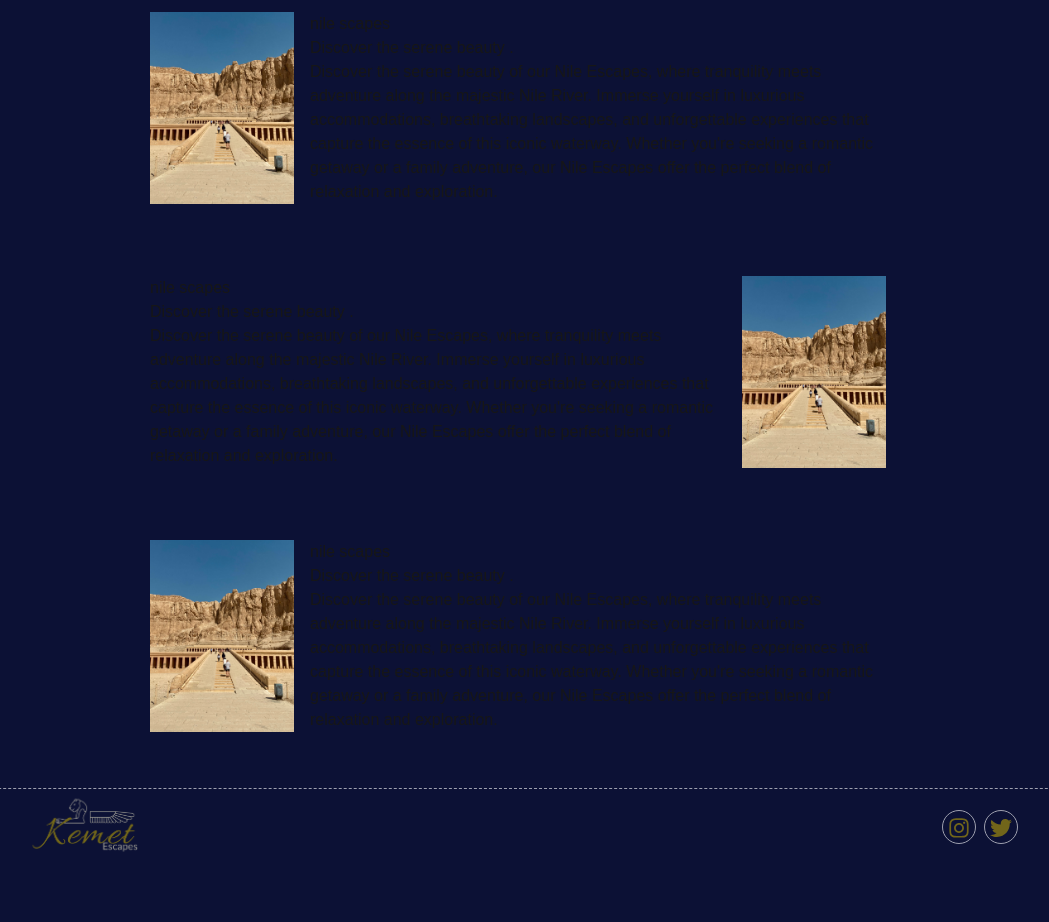
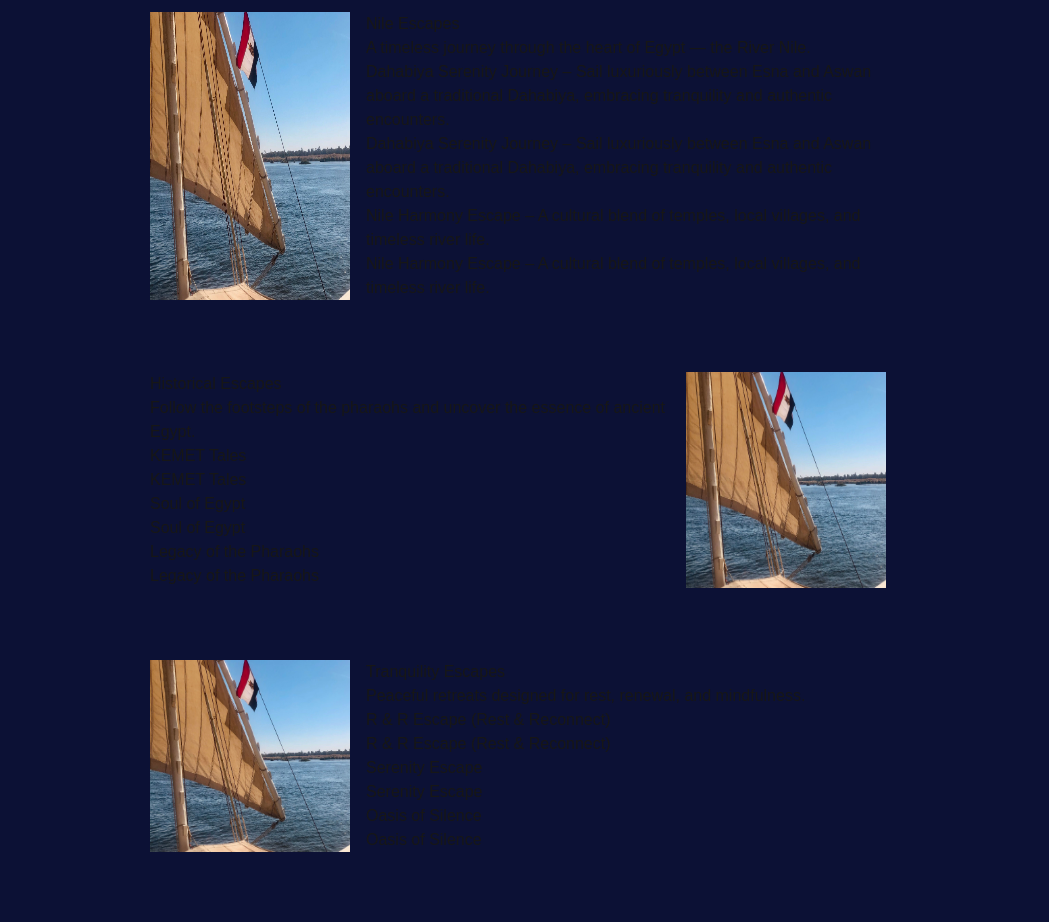
Before and after one commit to Usama23156/kemet-tourism, a Next.js app: page /Escapes in a window 1280 px wide. Shown: the part 160-1082 px from the top of the page, without its empty margins (122-1171 px from the left). Before the commit the page ends 1024 px from the top, so only its background shows below. Built offline with nearby package versions, Linux system fonts and the light colour scheme.

Commit message:
abdullah

```diff
--- a/src/_component/escapes/page.tsx
+++ b/src/_component/escapes/page.tsx
@@ -1,80 +1,94 @@
-import React from 'react'
+// import React from 'react'
 
-function page() {
+// function page() {
+//   return (
+//     <div>
+//        <h3 className='font-bold text-center text-3xl'>Escapes Page</h3>
+//        <div>
+//         <div className='max-w-3xl flex flex gap-4 mx-auto my-10 p-4'>
+//         <img src="/IMG_3426 2.jpg" alt="" className='w-36' />
+//         <div>
+//             <h4>nile scapes</h4>
+//             <p>Discover the serene beauty .</p>
+//             <p>Discover the serene beauty of our Nile Escapes, where tranquility meets adventure along the majestic Nile River. Immerse yourself in luxurious accommodations, breathtaking landscapes, and unforgettable experiences that capture the essence of this iconic waterway. Whether you're seeking a romantic getaway or a family adventure, our Nile Escapes offer the perfect blend of relaxation and exploration.</p>
+//         </div>
+//         </div>
+//         <div className='max-w-3xl flex flex gap-4 mx-auto my-10 p-4'>
+
+//         <div>
+//             <h4>nile scapes</h4>
+//             <p>Discover the serene beauty .</p>
+//             <p>Discover the serene beauty of our Nile Escapes, where tranquility meets adventure along the majestic Nile River. Immerse yourself in luxurious accommodations, breathtaking landscapes, and unforgettable experiences that capture the essence of this iconic waterway. Whether you're seeking a romantic getaway or a family adventure, our Nile Escapes offer the perfect blend of relaxation and exploration.</p>
+//         </div>
+//         <img src="/IMG_3426 2.jpg" alt="" className='w-36'/>
+//         </div>
+//          <div className='max-w-3xl flex flex gap-4 mx-auto my-10 p-4'>
+//         <img src="/IMG_3426 2.jpg" alt="" className='w-36' />
+//         <div>
+//             <h4>nile scapes</h4>
+//             <p>Discover the serene beauty .</p>
+//             <p>Discover the serene beauty of our Nile Escapes, where tranquility meets adventure along the majestic Nile River. Immerse yourself in luxurious accommodations, breathtaking landscapes, and unforgettable experiences that capture the essence of this iconic waterway. Whether you're seeking a romantic getaway or a family adventure, our Nile Escapes offer the perfect blend of relaxation and exploration.</p>
+//         </div>
+//         </div>
+//        </div>
+//     </div>
+//   )
+// }
+
+// export default page
+
+
+import React from 'react';
+import { escapesData } from '../../data/data'; // Adjust the path if needed
+
+function Page() {
   return (
     <div>
       <h3 className='font-bold text-center text-3xl'>Escapes Page</h3>
       <div>
-        <div className='max-w-3xl flex flex gap-4 mx-auto my-10 p-4'>
-        <img src="/IMG_3426 2.jpg" alt="" className='w-36' />
+        {escapesData.map((escape, index) => (
+          <div
+            key={escape.id}
+            className={`max-w-3xl flex gap-4 mx-auto my-10 p-4 `}
+          >
+            {index % 2 === 0 ? (
+              <>
+                <img src={escape.img} alt={escape.name} width={200} height={100} />
                 <div>
-            <h4>nile scapes</h4>
-            <p>Discover the serene beauty .</p>
-            <p>Discover the serene beauty of our Nile Escapes, where tranquility meets adventure along the majestic Nile River. Immerse yourself in luxurious accommodations, breathtaking landscapes, and unforgettable experiences that capture the essence of this iconic waterway. Whether you're seeking a romantic getaway or a family adventure, our Nile Escapes offer the perfect blend of relaxation and exploration.</p>
+                  <h4>{escape.name}</h4>
+                  <p>{escape.discrption}</p>
+                  <div>
+                    {escape.packages.map((pkg, pkgIndex) => (
+                      <div key={pkgIndex} >
+                        <h5>{pkg.name}</h5>
+                        <p>{pkg.name}</p>
+                      </div>
+                    ))}
                   </div>
                 </div>
-        <div className='max-w-3xl flex flex gap-4 mx-auto my-10 p-4'>
-
+              </>
+            ) : (
+              <>
                 <div>
-            <h4>nile scapes</h4>
-            <p>Discover the serene beauty .</p>
-            <p>Discover the serene beauty of our Nile Escapes, where tranquility meets adventure along the majestic Nile River. Immerse yourself in luxurious accommodations, breathtaking landscapes, and unforgettable experiences that capture the essence of this iconic waterway. Whether you're seeking a romantic getaway or a family adventure, our Nile Escapes offer the perfect blend of relaxation and exploration.</p>
+                  <h4>{escape.name}</h4>
+                  <p>{escape.discrption}</p>
+                  <div>
+                    {escape.packages.map((pkg, pkgIndex) => (
+                      <div key={pkgIndex} >
+                        <h5>{pkg.name}</h5>
+                        <p>{pkg.name}</p>
                       </div>
-        <img src="/IMG_3426 2.jpg" alt="" className='w-36'/>
-        </div>
-         <div className='max-w-3xl flex flex gap-4 mx-auto my-10 p-4'>
-        <img src="/IMG_3426 2.jpg" alt="" className='w-36' />
-        <div>
-            <h4>nile scapes</h4>
-            <p>Discover the serene beauty .</p>
-            <p>Discover the serene beauty of our Nile Escapes, where tranquility meets adventure along the majestic Nile River. Immerse yourself in luxurious accommodations, breathtaking landscapes, and unforgettable experiences that capture the essence of this iconic waterway. Whether you're seeking a romantic getaway or a family adventure, our Nile Escapes offer the perfect blend of relaxation and exploration.</p>
+                    ))}
                   </div>
                 </div>
+                <img src={escape.img} alt={escape.name} width={200} height={100} />
+              </>
+            )}
+          </div>
+        ))}
       </div>
     </div>
-  )
+  );
 }
 
-export default page
-
-
-// import React from 'react';
-// import { escapesData } from './data'; // Adjust the path if needed
-
-// function Page() {
-//   return (
-//     <div>
-//       <h3 className='font-bold text-center text-3xl'>Escapes Page</h3>
-//       <div>
-//         {escapesData.map((escape, index) => (
-//           <div
-//             key={escape.id}
-//             className={`max-w-3xl flex gap-4 mx-auto my-10 p-4 ${index % 2 === 0 ? 'flex-row' : 'flex-row-reverse'}`}
-//           >
-//             {index % 2 === 0 ? (
-//               <>
-//                 <img src={escape.imageUrl} alt={escape.title} width={200} height={100} />
-//                 <div>
-//                   <h4>{escape.title}</h4>
-//                   <p>{escape.description}</p>
-//                   <p>{escape.details}</p>
-//                 </div>
-//               </>
-//             ) : (
-//               <>
-//                 <div>
-//                   <h4>{escape.title}</h4>
-//                   <p>{escape.description}</p>
-//                   <p>{escape.details}</p>
-//                 </div>
-//                 <img src={escape.imageUrl} alt={escape.title} width={200} height={100} />
-//               </>
-//             )}
-//           </div>
-//         ))}
-//       </div>
-//     </div>
-//   );
-// }
-
-// export default Page;
+export default Page;
--- a/src/data/data.ts
+++ b/src/data/data.ts
@@ -186,3 +186,147 @@ export const OurDestination = [
         discrption:"Boost your product and service's credibility by adding testimonials from your clients. People love recommendations so feedback from others who've tried it is invaluable"
     },
 ]
+
+export const escapesData = [
+    {
+        id:1,
+        name:"Nile Escapes",
+        discrption:"A timeless journey through the heart of Egypt — the River Nile.",
+        img:"/IMG_6812.jpg",
+        packages:[ {
+            id:1,
+            name:"Dahabiya Serenity Journey – Sail luxuriously between Esna and Aswan aboard a traditional Dahabiya, embracing tranquility and authentic encounters.",
+        },
+        {
+            id:2,
+            name:"Nile Harmony Escape – A cultural blend of temples, local villages, and timeless river life.",
+        }
+    ]},
+    {
+        id:2,
+        name:"Historical Escapes",
+        discrption:"Follow the footsteps of the pharaohs and uncover the essence of ancient Egypt.",
+        img:"/IMG_6812.jpg",
+        packages:[ {
+            id:1,
+            name:"KEMET Tales",
+            details:" – A profound historical journey from Cairo to Luxor and Aswan, merging storytelling with exploration.",
+        },
+        {
+            id:2,
+            name:"Soul of Egypt",
+            details:"– Discover Egypt’s most sacred sites, from the Pyramids and Saqqara to Philae and Karnak, with added spiritual insight.",
+        },
+        {
+            id:3,
+            name:"Legacy of the Pharaohs ",
+            details:"– A comprehensive classical route combining Cairo, Luxor, Aswan, and Abu Simbel.",
+        }
+    ]},
+    {
+        id:3,
+        name:"Tranquility Escapes",
+        discrption:"Peaceful retreats designed for rest, renewal, and mindfulness.",
+        img:"/IMG_6812.jpg",
+        packages:[ {
+            id:1,
+            name:"R & R Escape (Rest & Reconnect)",
+            details:"– A calm itinerary blending nature, spa time, and slow travel along the Nile or in Siwa Oasis.",
+        },
+        {
+            id:2,
+            name:"Serenity Escape",
+            details:" – Ideal for meditation, yoga, or simply disconnecting amid Egypt’s serene deserts and oases.",
+        },
+        {
+            id:3,
+            name:"Oasis of Silence ",
+            details:"– A retreat in Siwa or Fayoum surrounded by salt lakes, palm trees, and starry skies.",
+        }
+    ]},
+    {
+        id:4,
+        name:"Adventure Escapes",
+        discrption:"For travelers who crave movement, thrill, and the unknown.",
+        img:"/IMG_6812.jpg",
+        packages:[ {
+            id:1,
+            name:"Desert Odyssey",
+            details:"– A 4x4 expedition through the White and Black Deserts.",
+        },
+        {
+            id:2,
+            name:"Sinai Quest",
+            details:"– Climb Mount Sinai, dive into the Red Sea, and explore Bedouin trails.",
+        },
+        {
+            id:3,
+            name:"Beyond the Sands",
+            details:"– A dynamic adventure combining desert trekking, sandboarding, and camping under the stars.",
+        }
+    ]},
+    {
+        id:5,
+        name:"Authenticity Escapes",
+        discrption:"Experiences designed to reveal Egypt’s living culture — its people, crafts, cuisine, and everyday life.",
+        img:"/IMG_6812.jpg",
+        packages:[ {
+            id:1,
+            name:"Authenticity Journey",
+            details:"– Meet local families, visit traditional markets, and discover artisans from Luxor to Aswan.",
+        },
+        {
+            id:2,
+            name:"Village Life Escape",
+            details:"– Immerse yourself in rural Egypt, learn ancient crafts, and cook local dishes.",
+        },
+        {
+            id:3,
+            name:"Nubian Colors & Culture",
+            details:"– A vibrant journey through Nubian villages and traditions.",
+        }
+    ]},
+    {
+        id:6,
+        name:"Spiritual & Wellness Escapes",
+        discrption:"Created for those seeking reflection, balance, and soulful connection.",
+        img:"/IMG_6812.jpg",
+        packages:[ {
+            id:1,
+            name:"Soul of Egypt",
+            details:"– (Also part of Historical Escapes) A sacred journey blending temple visits with guided meditation and energy work.",
+        },
+        {
+            id:2,
+            name:"Temple of Light ",
+            details:"– A spiritual route focusing on powerful temples such as Dendera, Abydos, Philae, and Kom Ombo.",
+        },
+        {
+            id:3,
+            name:"Energy of the Nile",
+            details:"– A mindful experience combining sailing, breathwork, and energy cleansing inspired by ancient Egyptian spirituality.",
+        }
+    ]},
+    {
+        id:7,
+        name:"Customized Private Escapes",
+        discrption:"Tailor-made itineraries for travelers who wish to design their own journey.",
+        img:"/IMG_6812.jpg",
+        packages:[ {
+            id:1,
+            name:"Signature Private Escape",
+            details:"– Fully personalized itineraries featuring private guides and handpicked accommodations.",
+        },
+        {
+            id:2,
+            name:"Family & Friends Escape",
+            details:"– Curated for small groups seeking comfort, connection, and cultural depth.",
+        },
+        {
+            id:3,
+            name:"Honeymoon Escape",
+            details:"– Romantic, serene routes along the Nile or through Egypt’s desert oases.",
+        }
+    ]},
+
+    ]
```
Lines whose indentation alone changed are shown as unchanged.
